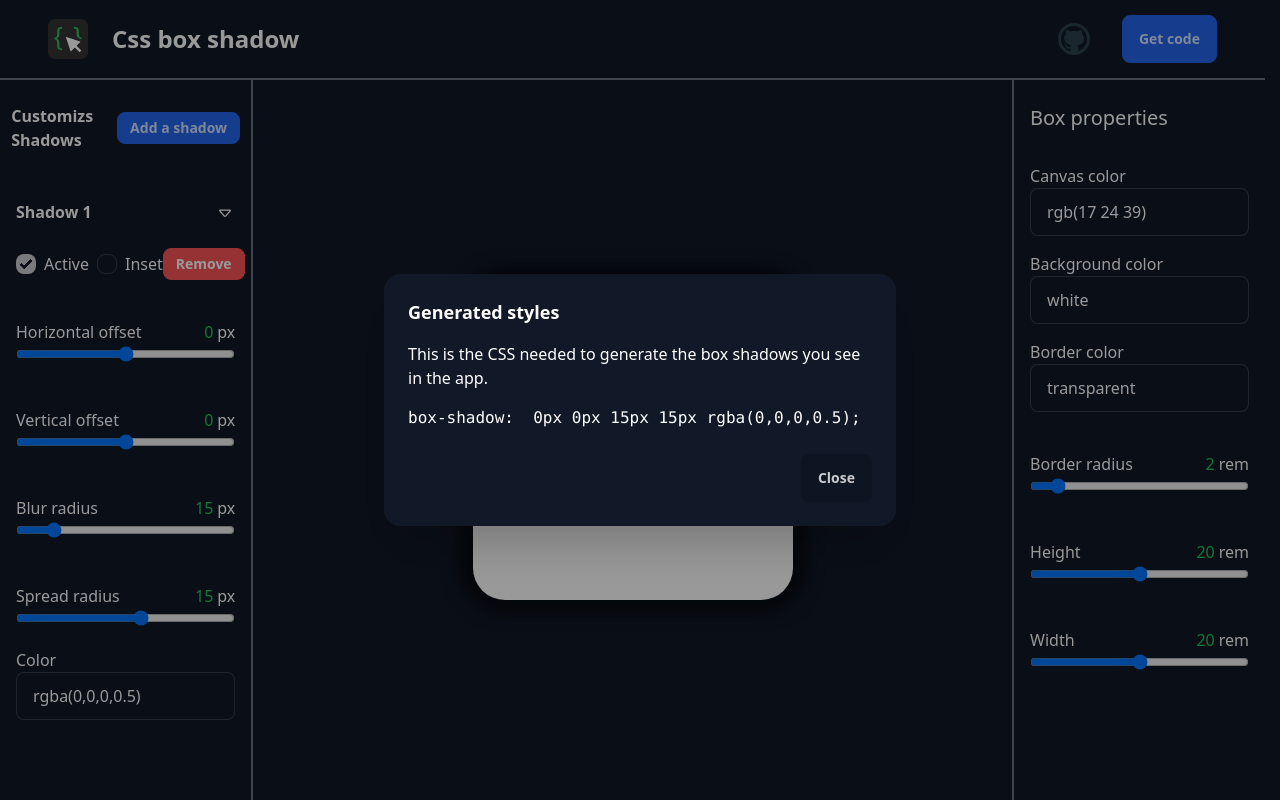
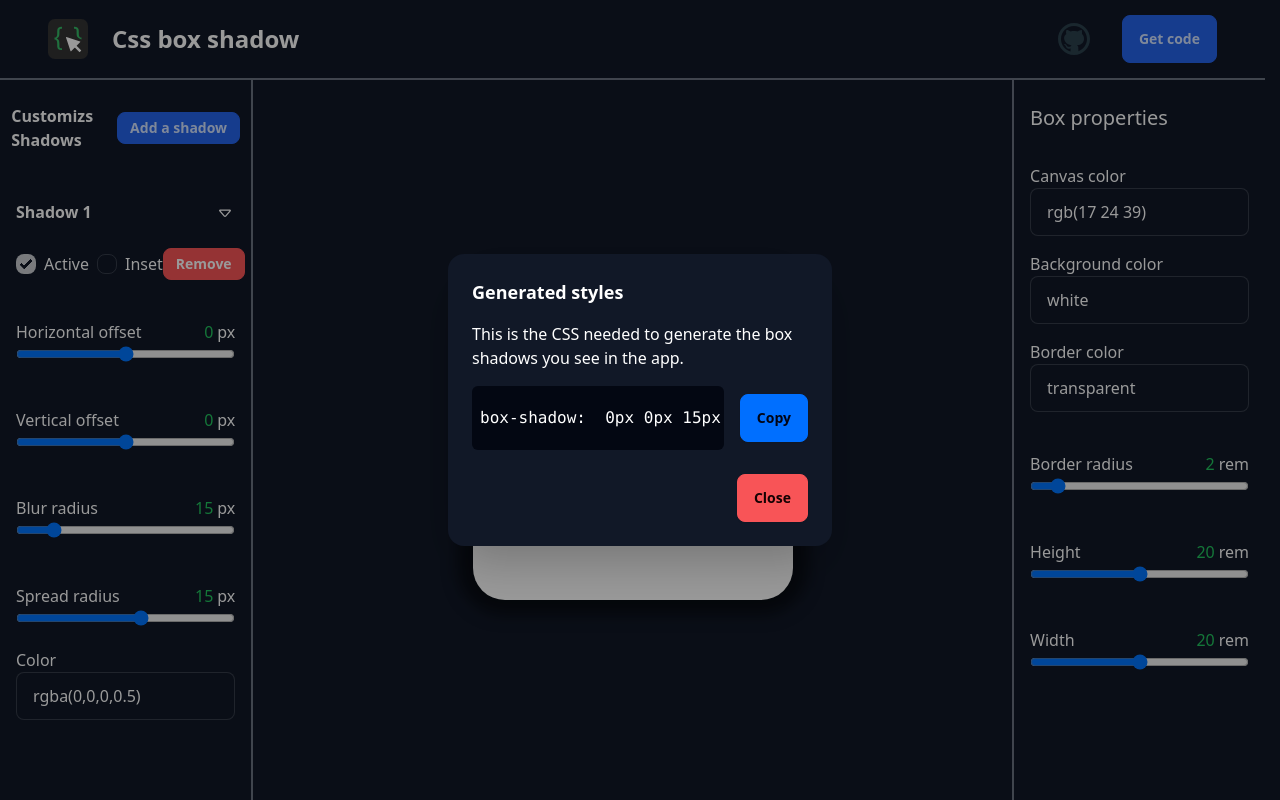
Before and after one commit to fedevcoding/box-shadow-generator, a Svelte app: page / in a window 1280 px wide. Both pictures are taken after a click on the button "Get code". Built offline with nearby package versions, Linux system fonts and the light colour scheme.

Commit message:
style header copy

```diff
--- a/src/components/Header.svelte
+++ b/src/components/Header.svelte
@@ -7,9 +7,18 @@
  export let shadows: Shadow[];
 
  $: code = getBoxShadow(shadows);
+ let status: "Copy" | "Copied!" = "Copy";
+
+ function copy() {
+  status = "Copied!";
+  navigator.clipboard.writeText(`box-shadow: ${code};`);
+  setTimeout(() => {
+   status = "Copy";
+  }, 1000);
+ }
 
  const handleClick = () => {
-  (document.getElementById("my_modal_1") as any).showModal();
+  (document.getElementById("code-modal") as any).showModal();
  };
 </script>
 
@@ -27,23 +36,41 @@
   </a>
 
   <button class="d-btn d-btn-primary" on:click={handleClick}>Get code</button>
-  <dialog id="my_modal_1" class="d-modal">
-   <div class="d-modal-box">
+  <dialog id="code-modal" class="d-modal">
+   <div class="d-modal-box w-[30vw] max-w-3xl">
     <h3 class="font-bold text-lg">Generated styles</h3>
     <p class="py-4">
      This is the CSS needed to generate the box shadows you see in the app.
     </p>
 
-    <div class="mockup-code overflow-x-scroll">
-     <pre><code>box-shadow: {code};</code></pre>
+    <div class="mockup-code flex gap-4 items-center">
+     <pre class="bg-gray-950 py-5 px-2 rounded-md overflow-x-scroll"><code
+       >box-shadow: {code};</code
+      ></pre>
+     <button class="d-btn d-btn-secondary" on:click={copy}>{status}</button>
     </div>
 
     <div class="d-modal-action">
      <form method="dialog">
-      <button class="d-btn">Close</button>
+      <button class="d-btn d-btn-error">Close</button>
      </form>
     </div>
    </div>
   </dialog>
  </div>
 </header>
+
+<style>
+ pre::-webkit-scrollbar-track {
+  background-color: #f5f5f5;
+ }
+
+ pre::-webkit-scrollbar {
+  height: 2px;
+  background-color: #f5f5f5;
+ }
+
+ pre::-webkit-scrollbar-thumb {
+  background-color: #575757;
+ }
+</style>
```
